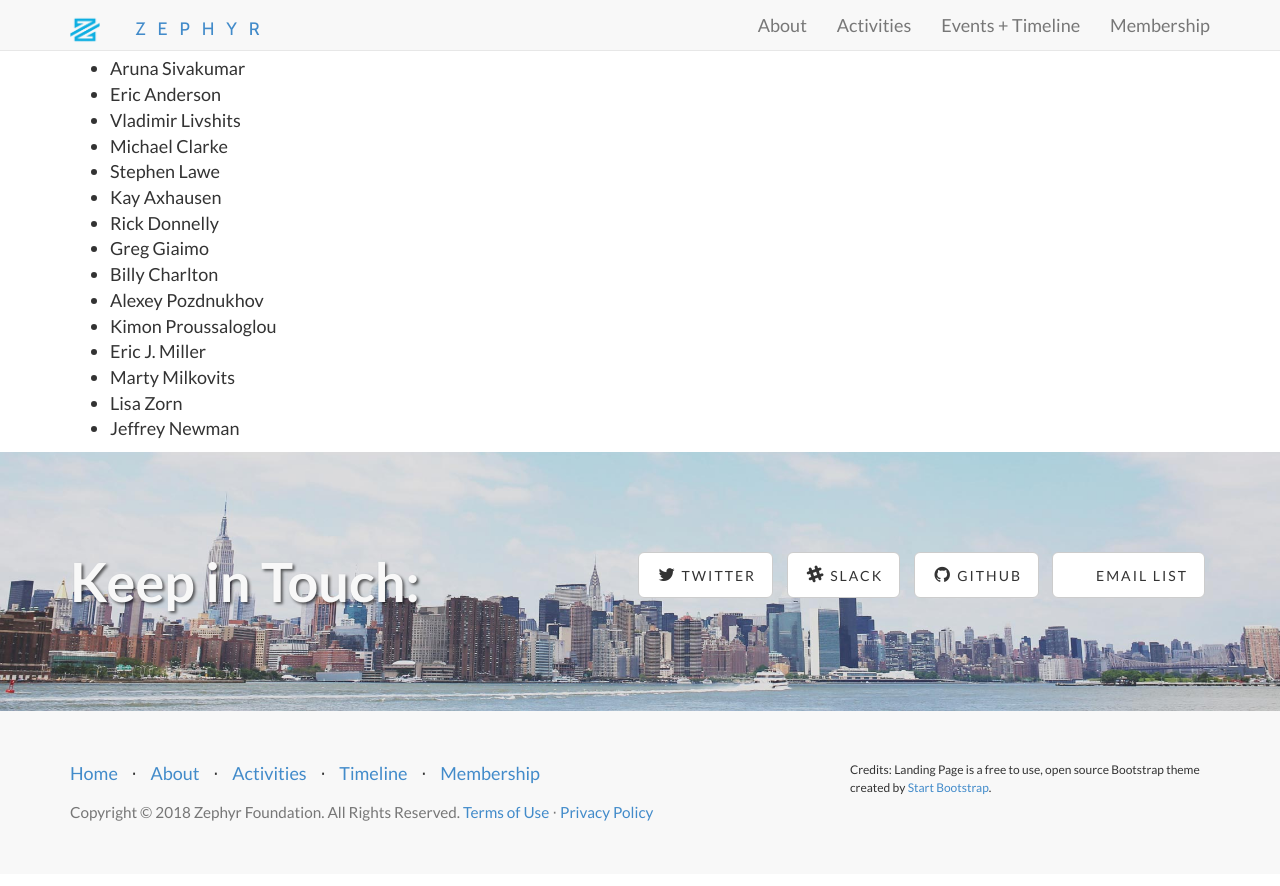
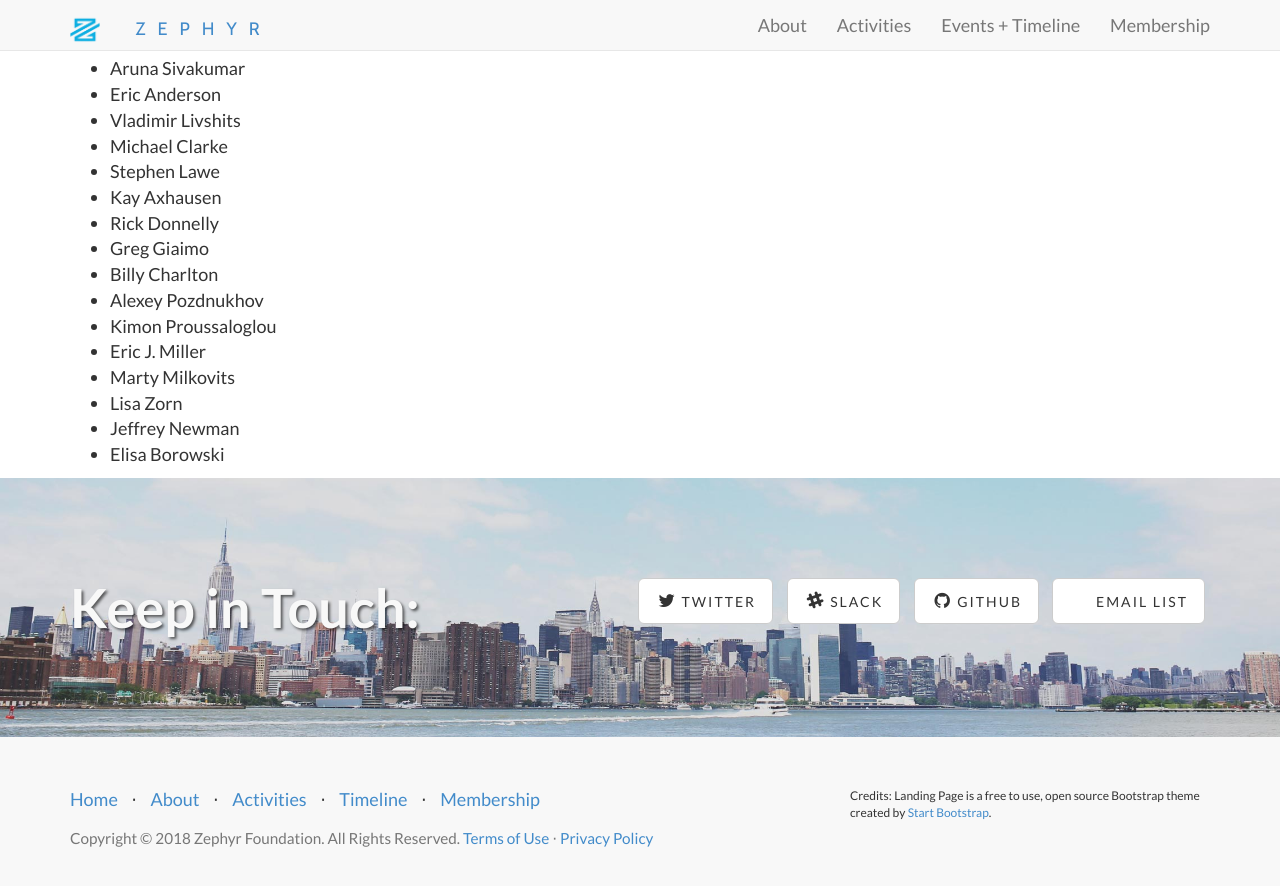
Before and after one commit to ZephyrTransport/zephyr-website, a Jekyll site: the page built from members.md, in a window 1280 px wide and 900 px high, scrolled down 1155 px. Shown: the top 886 px of the window. Built offline with Jekyll 4.4.1, drawn with Linux system fonts in a browser that asks for light colours.

Commit message:
More members

```diff
--- a/members.md
+++ b/members.md
@@ -59,3 +59,4 @@ Member’s are at the heart of the Zephyr Foundation’s organizational structur
  * Marty Milkovits
  * Lisa Zorn
  * Jeffrey Newman
+ * Elisa Borowski
```
